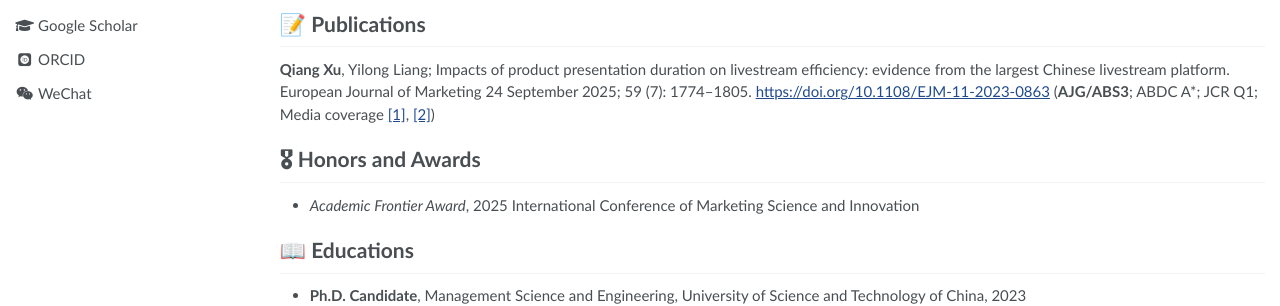
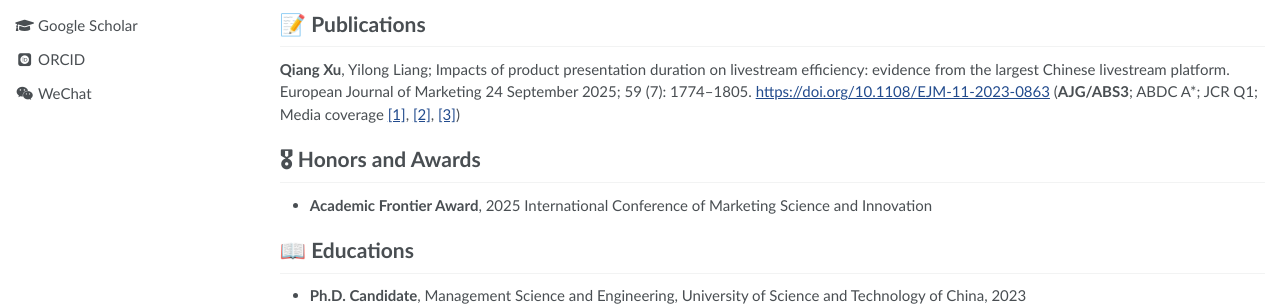
Before and after one commit to xuqiang/xuqiang.github.io, a Jekyll site: the page built from _pages/about.md, in a window 1280 px wide and 946 px high. Shown: the part 383-689 px from the top of the window. Built offline with Jekyll 4.4.1, drawn with Linux system fonts in a browser that asks for light colours; some web fonts are replaced.

Commit message:
Update about.md

```diff
--- a/_pages/about.md
+++ b/_pages/about.md
@@ -31,10 +31,10 @@ You can find my CV [here](https://xuqiang.github.io/files/CV_XuQiang.pdf).
 - **Methodological:** Structural Models, Machine Learning, Causal Inference
 
 # 📝 Publications
-**Qiang Xu**, Yilong Liang; Impacts of product presentation duration on livestream efficiency: evidence from the largest Chinese livestream platform. European Journal of Marketing 24 September 2025; 59 (7): 1774–1805. [https://doi.org/10.1108/EJM-11-2023-0863](https://doi.org/10.1108/EJM-11-2023-0863) (**AJG/ABS3**; ABDC A*; JCR Q1; Media coverage [[1]](https://mp.weixin.qq.com/s/7YSBkoparxdSQB2AKeBgqQ), [[2]](https://mp.weixin.qq.com/s/QRsyqvs8iSof-M8nwEfRxQ))
+**Qiang Xu**, Yilong Liang; Impacts of product presentation duration on livestream efficiency: evidence from the largest Chinese livestream platform. European Journal of Marketing 24 September 2025; 59 (7): 1774–1805. [https://doi.org/10.1108/EJM-11-2023-0863](https://doi.org/10.1108/EJM-11-2023-0863) (**AJG/ABS3**; ABDC A*; JCR Q1; Media coverage [[1]](https://mp.weixin.qq.com/s/NhP_8jsa5BseeM_-qpP9kw), [[2]](https://mp.weixin.qq.com/s/7YSBkoparxdSQB2AKeBgqQ), [[3]](https://mp.weixin.qq.com/s/QRsyqvs8iSof-M8nwEfRxQ))
 
 # 🎖 Honors and Awards
-- *Academic Frontier Award*, 2025 International Conference of Marketing Science and
+- **Academic Frontier Award**, 2025 International Conference of Marketing Science and
 Innovation
 
 # 📖 Educations
```
